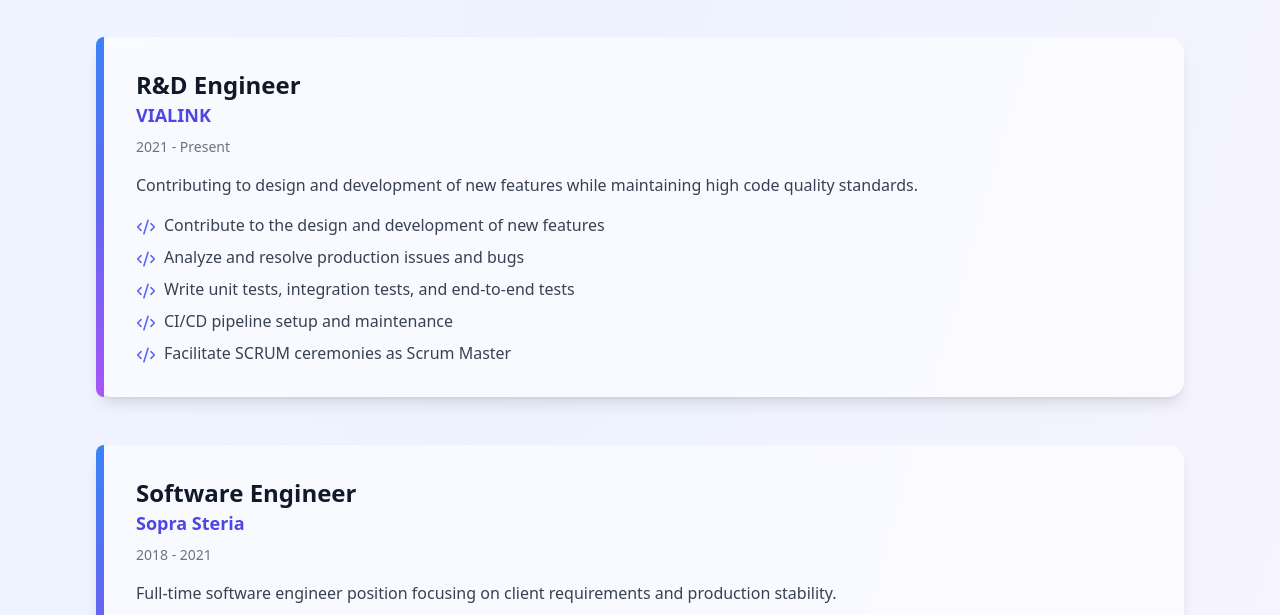
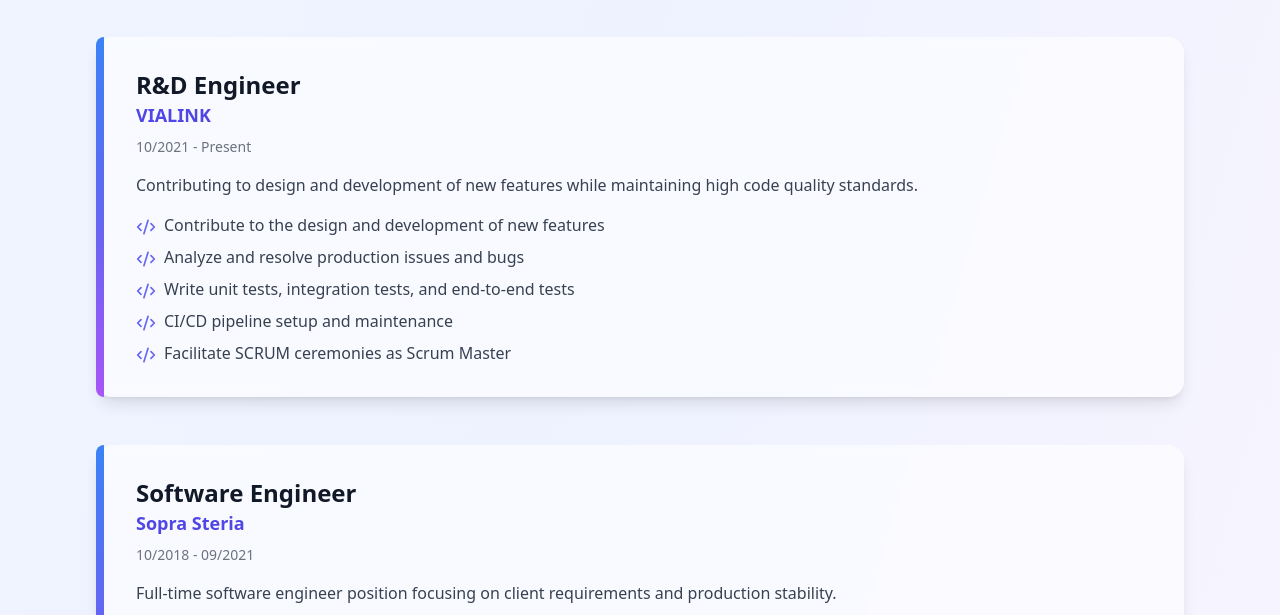
Before and after one commit to sbagoudou/sbagoudou, a React (Vite) app: page / in a window 1280 px wide. Shown: the part 2220-2835 px from the top of the page. Built offline with nearby package versions, Linux system fonts and the light colour scheme.

Commit message:
Minor label changes

```diff
--- a/src/App.tsx
+++ b/src/App.tsx
@@ -263,7 +263,7 @@
               {
                 title: 'R&D Engineer',
                 company: 'VIALINK',
-                period: '2021 - Present',
+                period: '10/2021 - Present',
                 description: 'Contributing to design and development of new features while maintaining high code quality standards.',
                 achievements: [
                   'Contribute to the design and development of new features',
@@ -276,7 +276,7 @@
               {
                 title: 'Software Engineer',
                 company: 'Sopra Steria',
-                period: '2018 - 2021',
+                period: '10/2018 - 09/2021',
                 description: 'Full-time software engineer position focusing on client requirements and production stability.',
                 achievements: [
                   'Analyzed client requirements and wrote specifications',
```
